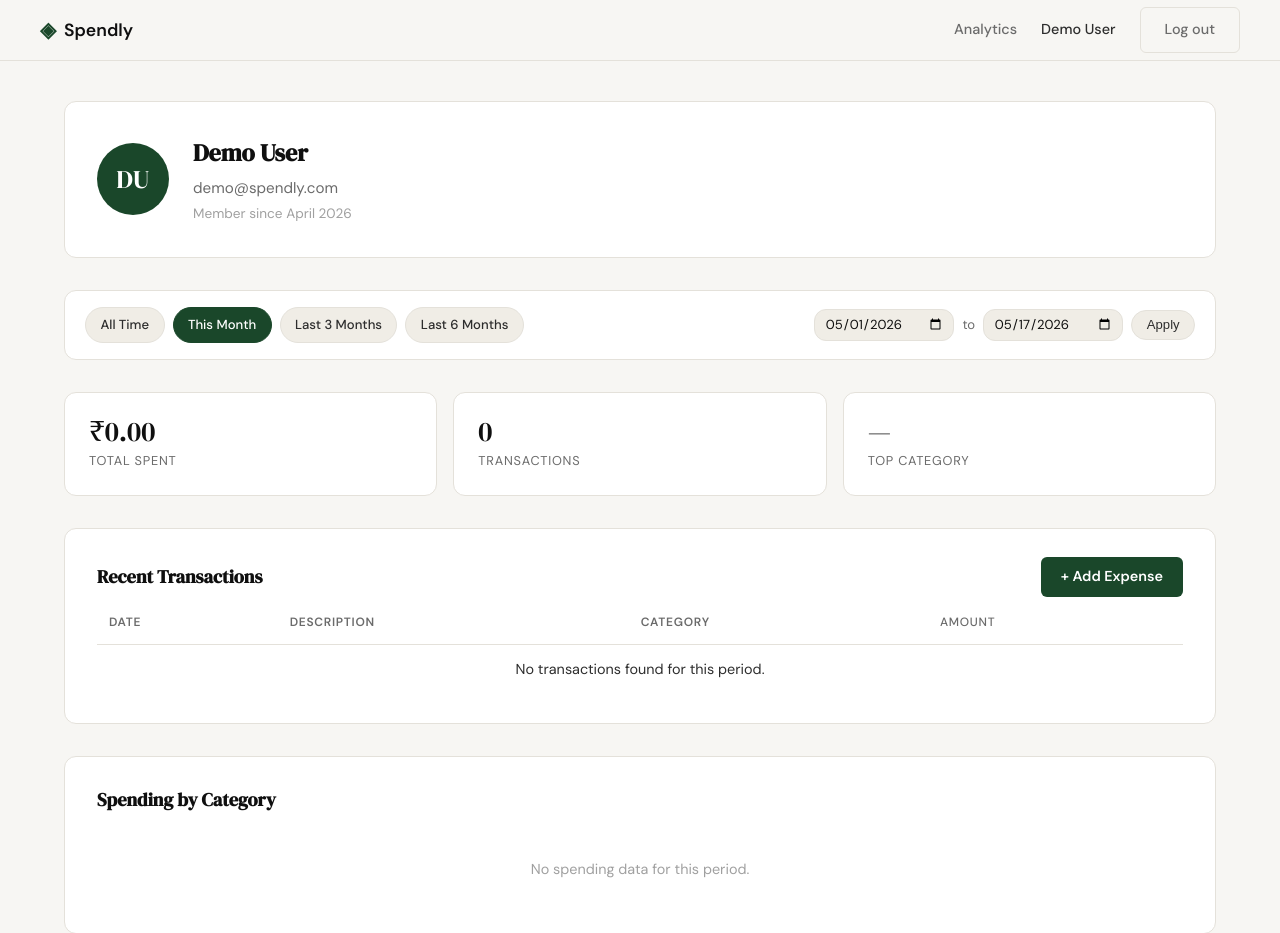
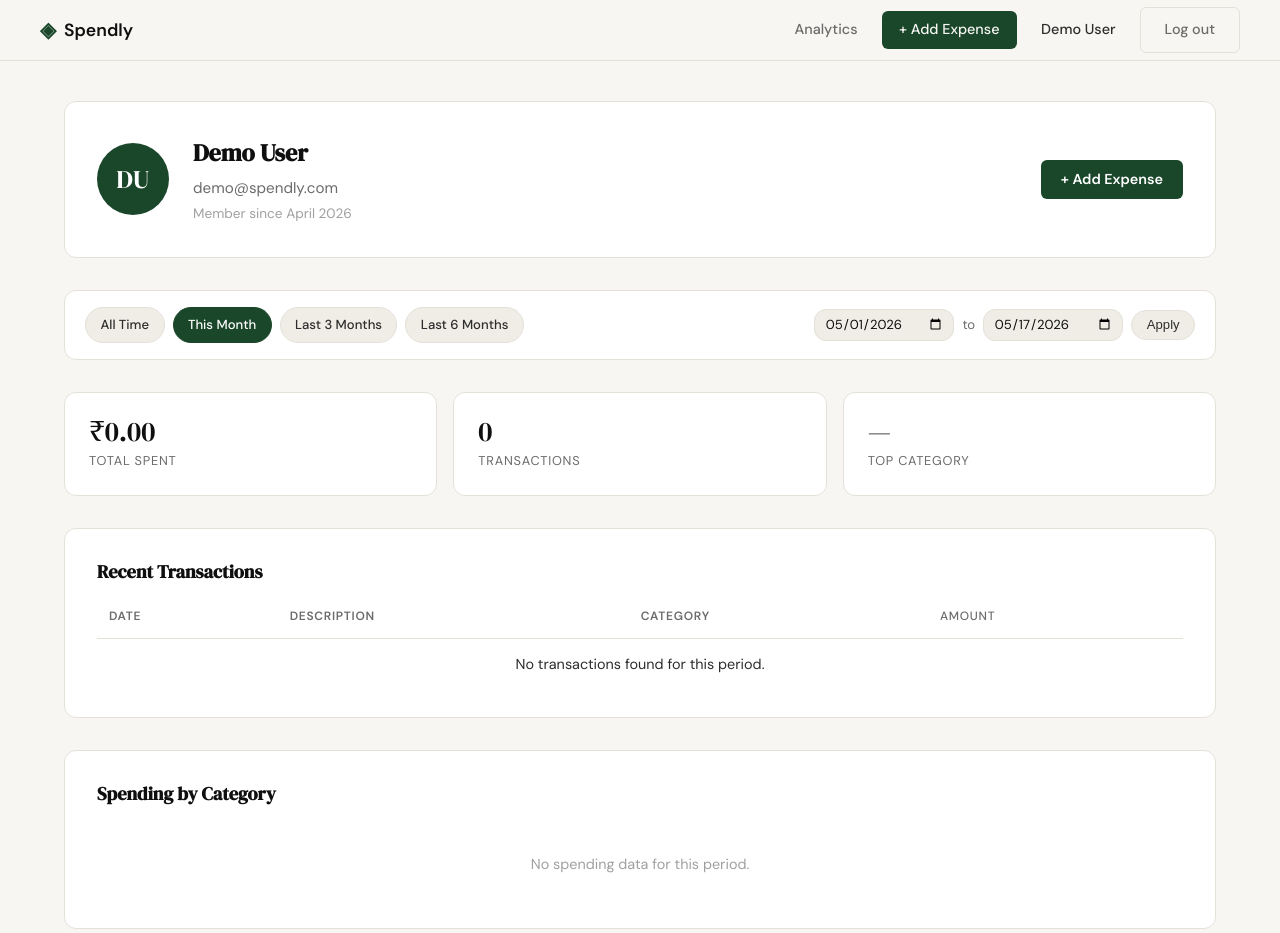
Before and after one commit to ketankarlekar/spendly, a Flask app: page /profile?date_from=2026-05-01&date_to=2026-05-17 in a window 1280 px wide. Shown: the top 933 px of the page. Run offline with Flask 3, Linux system fonts and the light colour scheme; a user stored in the database is signed in; data comes from the database, SQL or seed files in the repository; both versions use the stored data as it was after the commit.

Commit message:
up to date

```diff
--- a/static/css/profile.css
+++ b/static/css/profile.css
@@ -401,17 +401,6 @@
     margin: 0;
 }
 
-.section-header {
-    display: flex;
-    align-items: center;
-    justify-content: space-between;
-    margin-bottom: 1rem;
-}
-
-.section-header .section-title {
-    margin-bottom: 0;
-}
-
 .btn-add-expense {
     display: inline-block;
     padding: 0.5rem 1.25rem;
@@ -422,4 +411,12 @@
     font-weight: 600;
     text-decoration: none;
     white-space: nowrap;
+    transition: background 0.2s;
 }
+
+.btn-add-expense:hover { background: var(--ink); }
+
+.profile-add-btn {
+    margin-left: auto;
+    flex-shrink: 0;
+}
--- a/static/css/style.css
+++ b/static/css/style.css
@@ -701,6 +701,16 @@ a { color: inherit; text-decoration: none; }
     color: var(--accent) !important;
 }
 
+.nav-add-btn {
+    background: var(--accent) !important;
+    color: var(--paper) !important;
+    padding: 0.45rem 1.1rem;
+    border-radius: var(--radius-sm);
+    transition: background 0.2s !important;
+}
+
+.nav-add-btn:hover { background: var(--ink) !important; }
+
 /* ------------------------------------------------------------------ */
 /* Responsive                                                          */
 /* ------------------------------------------------------------------ */
--- a/templates/base.html
+++ b/templates/base.html
@@ -21,6 +21,7 @@
             <div class="nav-links">
                 {% if session.get("user_id") %}
                     <a href="{{ url_for('analytics') }}" class="{% if request.endpoint == 'analytics' %}nav-active{% endif %}">Analytics</a>
+                    <a href="{{ url_for('add_expense') }}" class="nav-add-btn">+ Add Expense</a>
                     <span class="nav-username">{{ session.get("user_name") }}</span>
                     <a href="{{ url_for('logout') }}" class="btn-ghost">Log out</a>
                 {% else %}
--- a/templates/profile.html
+++ b/templates/profile.html
@@ -16,6 +16,7 @@
             <p class="profile-email">{{ user.email }}</p>
             <p class="profile-since">Member since {{ user.member_since }}</p>
         </div>
+        <a href="{{ url_for('add_expense') }}" class="btn-add-expense profile-add-btn">+ Add Expense</a>
     </div>
 
     {% with messages = get_flashed_messages() %}
@@ -61,10 +62,7 @@
     </div>
 
     <section class="profile-section">
-        <div class="section-header">
-            <h2 class="section-title">Recent Transactions</h2>
-            <a href="{{ url_for('add_expense') }}" class="btn-add-expense">+ Add Expense</a>
-        </div>
+        <h2 class="section-title">Recent Transactions</h2>
         <div class="table-wrapper">
             <table class="transactions-table">
                 <thead>
```
Also changed, not shown: spendly.db.
